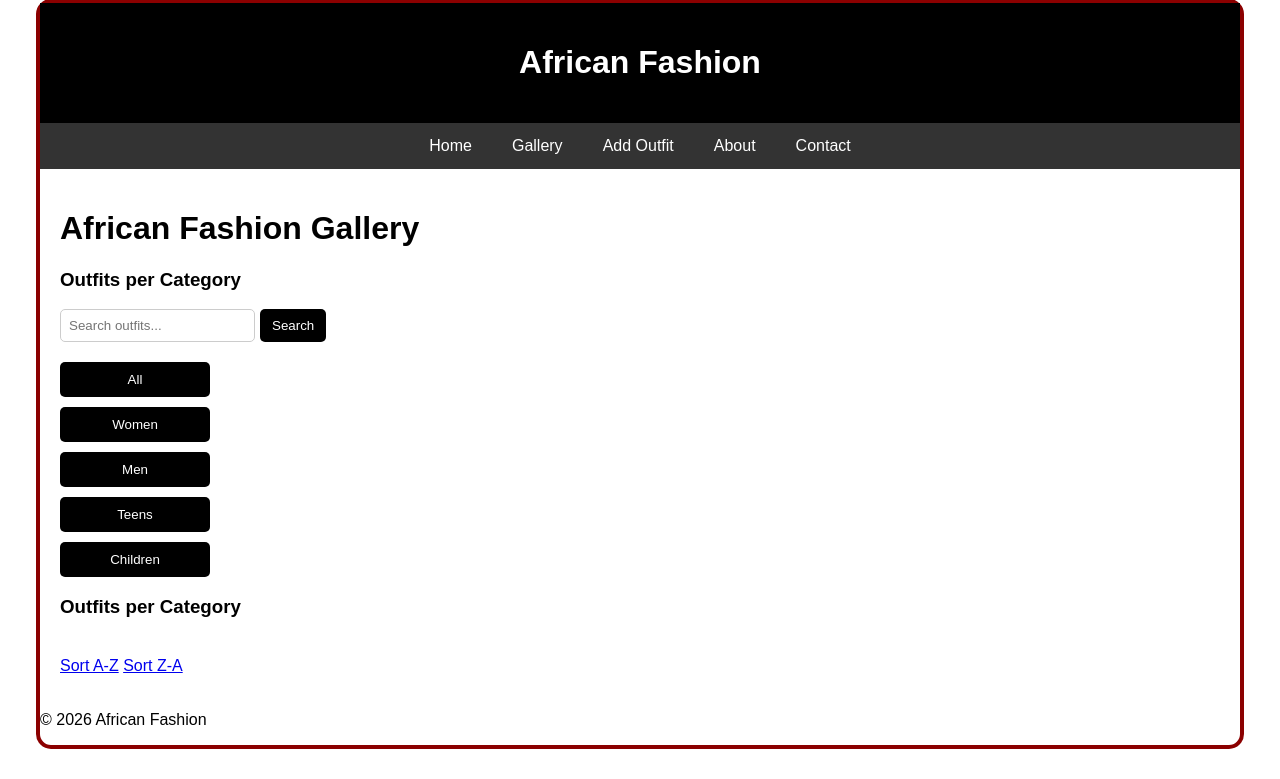
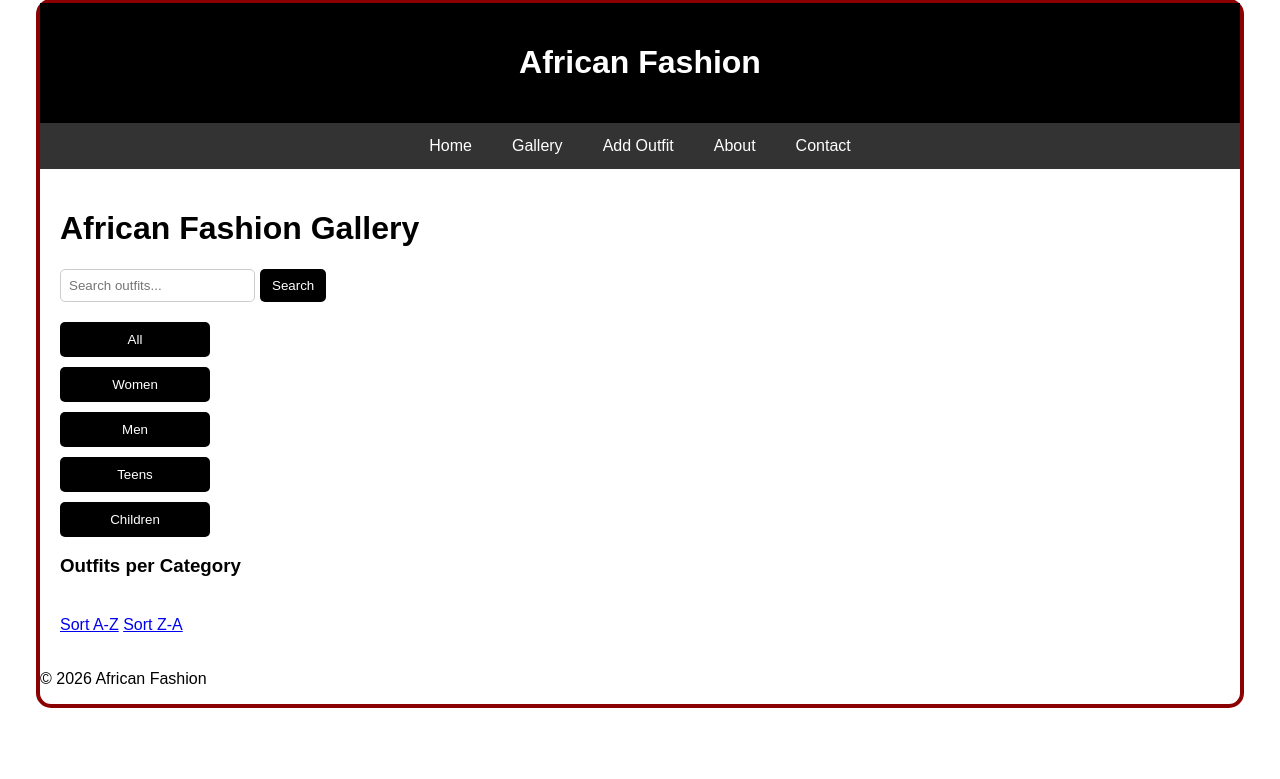
Before and after one commit to HlengiweNcube/flask_db_project, a Flask app: page /gallery in a window 1280 px wide. Shown: the part 21-800 px from the top of the page. Run offline with Flask 3, Linux system fonts and the light colour scheme; data that the repository does not hold is empty.

Commit message:
Remove duplicate stats display and clean category data

```diff
--- a/templates/gallery.html
+++ b/templates/gallery.html
@@ -4,10 +4,7 @@
 
 <h1>African Fashion Gallery</h1>
 
-<h3>Outfits per Category</h3>
 <div class="top-bar">
-
-    <!-- SEARCH (RIGHT) -->
     <form method="GET" class="search-box">
         <input type="text" name="search" placeholder="Search outfits..." value="{{ request.args.get('search','') }}">
         <button type="submit">Search</button>
@@ -16,7 +13,6 @@
 
 <div class="gallery-layout">
 
-    <!-- LEFT SIDEBAR -->
     <div class="sidebar">
         <button type="button" onclick="showCategory('all')">All</button>
         <button type="button" onclick="showCategory('Women')">Women</button>
@@ -25,11 +21,10 @@
         <button type="button" onclick="showCategory('Children')">Children</button>
     </div>
 
-    <!-- RIGHT GALLERY -->
     <div id="gallery" class="gallery-container">
         {% for outfit in outfits %}
             <div class="card" data-category="{{ outfit.category }}">
-                <img src="{{ outfit.image_url }}" alt="{{ outfit.name }}">
+                <img src="{{ url_for('static', filename='images/' + outfit.image_url) }}" alt="{{ outfit.name }}">
                 <h3>{{ outfit.name }}</h3>
                 <p>{{ outfit.category }}</p>
             </div>
@@ -37,12 +32,6 @@
     </div>
 
 </div>
-<ul>
-{% for category, total in category_counts %}
-    <li>{{ category }}: {{ total }}</li>
-{% endfor %}
-</ul>
-
 
 <h3>Outfits per Category</h3>
 <div class="stats">
```
